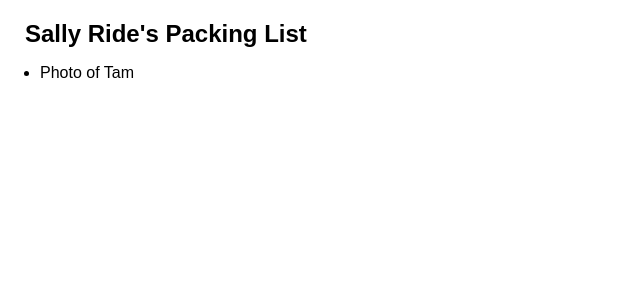
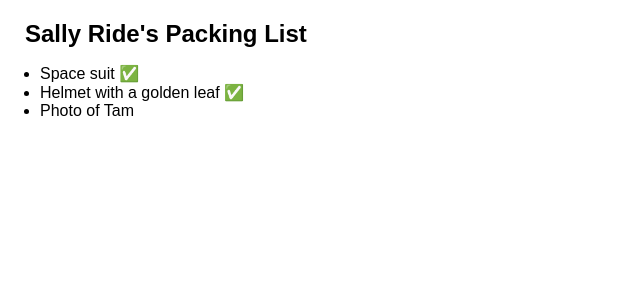
Before and after one commit to rasyidcode/react-examples, a React (Vite) app in the folder first-component/: page / in a window 1280 px wide. Shown: the top 300 px of the page, without its empty margins (0-640 px from the left). Built offline with nearby package versions, Linux system fonts and the light colour scheme.

Commit message:
conditional rendering with ternary operator

```diff
--- a/first-component/src/components/PackingList2.jsx
+++ b/first-component/src/components/PackingList2.jsx
@@ -1,9 +1,6 @@
 /* eslint-disable react/prop-types */
 function Item({ name, isPacked }) {
-  if (isPacked) {
-    return null;
-  }
-  return <li className="item">{name}</li>;
+  return <li className="item">{isPacked ? name + " ✅" : name}</li>;
 }
 
 export default function PackingList2() {
```
